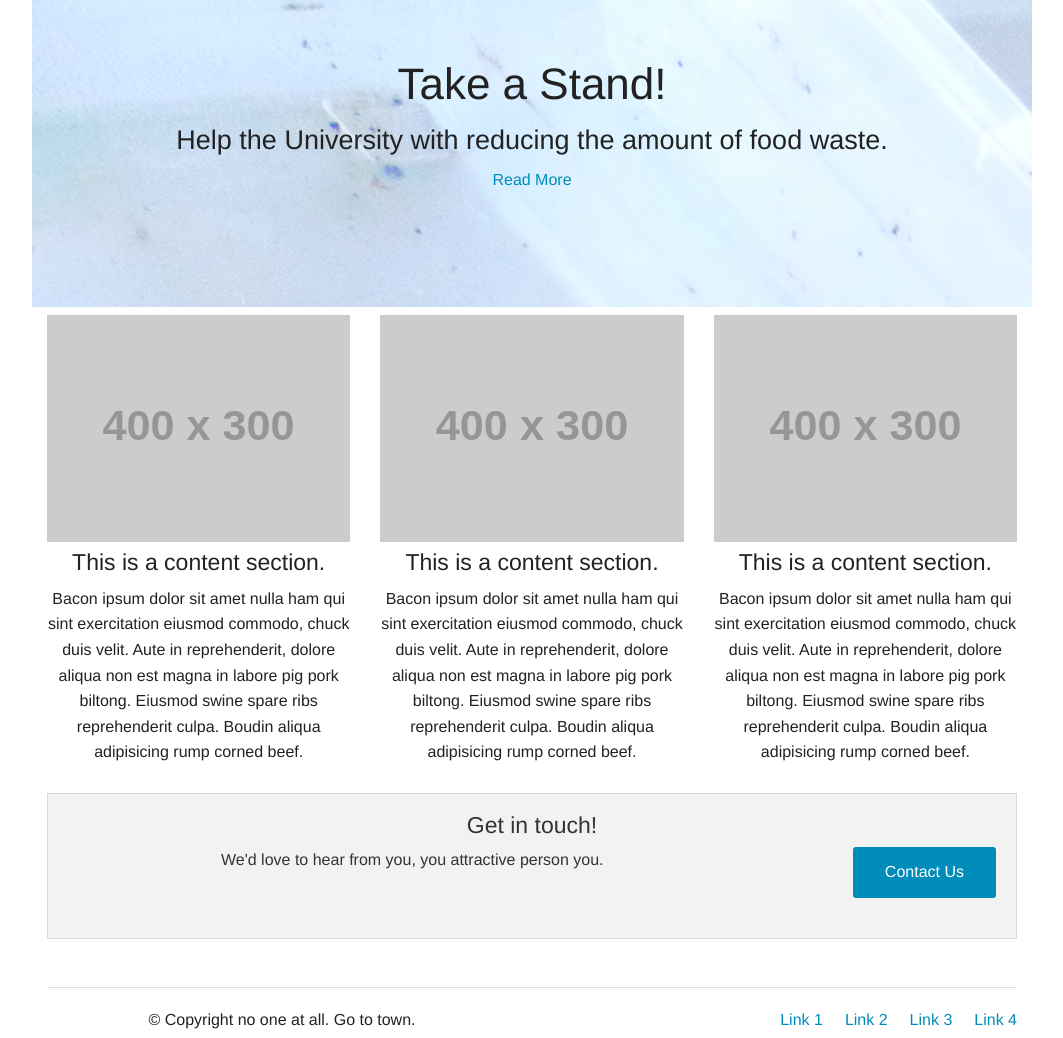
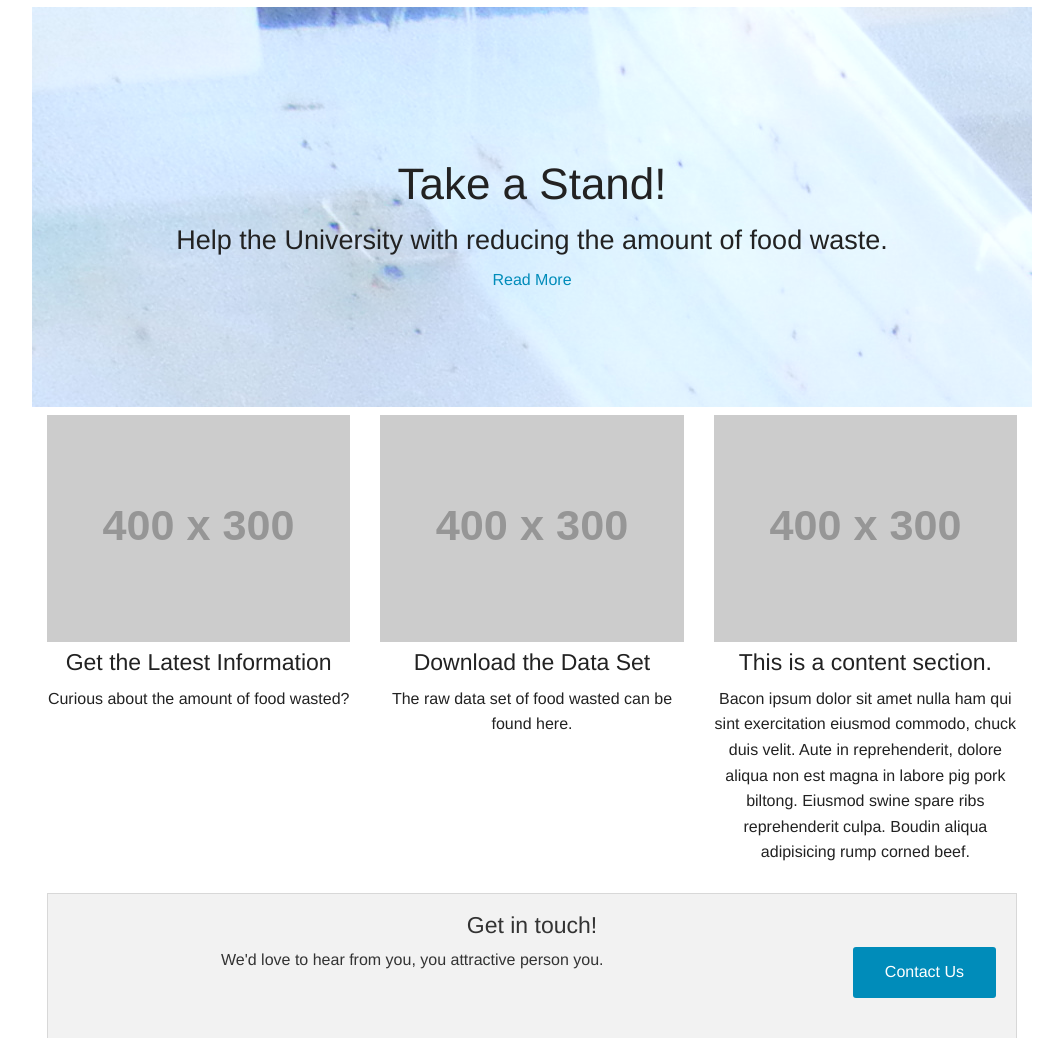
Before and after one commit to ASPang/foodwaste, a PHP site: page / in a window 1280 px wide. Shown: the part 600-1638 px from the top of the page, without its empty margins (108-1171 px from the left). Run offline with PHP 8.4, Linux system fonts and the light colour scheme; grey boxes labelled with a size stand in for pictures from a placeholder-image service; some libraries are stand-ins or nearby versions.

Commit message:
index.html hero has been updated - still a work in progress

```diff
--- a/css/styles.css
+++ b/css/styles.css
@@ -13,7 +13,12 @@
 }
 
 .orbit-container {
-    height: 400px;
+    height: 500px;
+}
+
+.crop {
+    height: 500px;
+    overflow: hidden;
 }
 
 .orbit-caption h1, .orbit-caption h3 {
@@ -27,7 +32,7 @@
 
 /*Graph Size*/
 .orbit-container #visualization {
-    height: 400px;
+    height: 500px;
     width: auto;
 }
 
--- a/index.html
+++ b/index.html
@@ -24,7 +24,9 @@
      <div class="row navBar">
         <!-- Logo -->
         <div class="large-3 columns">
-           <img id="logo" src="img/magicBinLogo.png" alt="Magic Bin" />
+           <a href="index.html">
+            <img id="logo" src="img/magicBinLogo.png" alt="Magic Bin" />
+           </a>
         </div><!--columns -->
 
         <!-- Navigation Bar -->
@@ -53,15 +55,22 @@
                  </div>
               </li>
               <li class="active">
-                 <img src="img/Hydrangeas.jpg" alt="slide 1" />
-                 <div class="orbit-caption">
-                    Caption Two.
+                 <div class="crop">
+               <img src="img/foodwaste21.jpg" alt="slide 1" />
                  </div>
+               <div class="orbit-caption">
+                  <h1>Number of Food Wasters</h1>
+                  <h3>If you can't finish it then save it!</h3>
+               </div>
+
               </li>
               <li>
-                 <img src="img/Hydrangeas.jpg" alt="slide 1" />
+                 <div class="crop">
+                  <img src="img/foodwaste21.jpg" alt="slide 1" />
+                 </div>
                  <div class="orbit-caption">
-                    Caption Three.
+                    <h1>Weekly Stat</h1>
+                    <h3>Food waste over the week has been steady</h3>
                  </div>
               </li>
            </ul>
@@ -70,11 +79,9 @@
 
      <div class="infoRow row">
         <div id="enterInfo" class="large-12 columns">
-           <center>
            <h1>Take a Stand!</h1>
            <h3>Help the University with reducing the amount of food waste.</h3>
            <a href="#">Read More</a>
-           </center>
         </div><!--columns-->
      </div><!--row-->
 
@@ -82,14 +89,18 @@
      <div class="row">
         <div class="large-4 columns">
            <img src="http://placehold.it/400x300&text=[img]"/>
-           <h4>This is a content section.</h4>
-           <p>Bacon ipsum dolor sit amet nulla ham qui sint exercitation eiusmod commodo, chuck duis velit. Aute in reprehenderit, dolore aliqua non est magna in labore pig pork biltong. Eiusmod swine spare ribs reprehenderit culpa. Boudin aliqua adipisicing rump corned beef.</p>
+           <h4>Get the Latest Information</h4>
+           <p>
+              Curious about the amount of food wasted?
+           </p>
         </div>
 
         <div class="large-4 columns">
            <img src="http://placehold.it/400x300&text=[img]"/>
-           <h4>This is a content section.</h4>
-           <p>Bacon ipsum dolor sit amet nulla ham qui sint exercitation eiusmod commodo, chuck duis velit. Aute in reprehenderit, dolore aliqua non est magna in labore pig pork biltong. Eiusmod swine spare ribs reprehenderit culpa. Boudin aliqua adipisicing rump corned beef.</p>
+           <h4>Download the Data Set</h4>
+           <p>
+              The raw data set of food wasted can be found here.
+           </p>
         </div>
 
         <div class="large-4 columns">
```
Also changed, not shown: img/foodwaste21.jpg (added).
